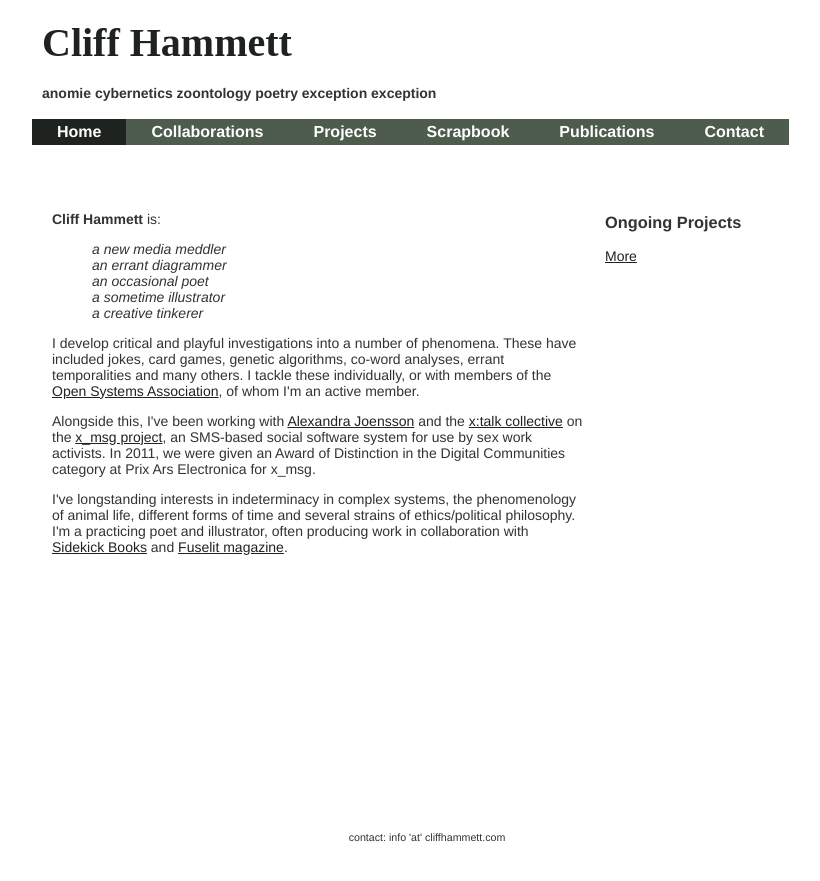
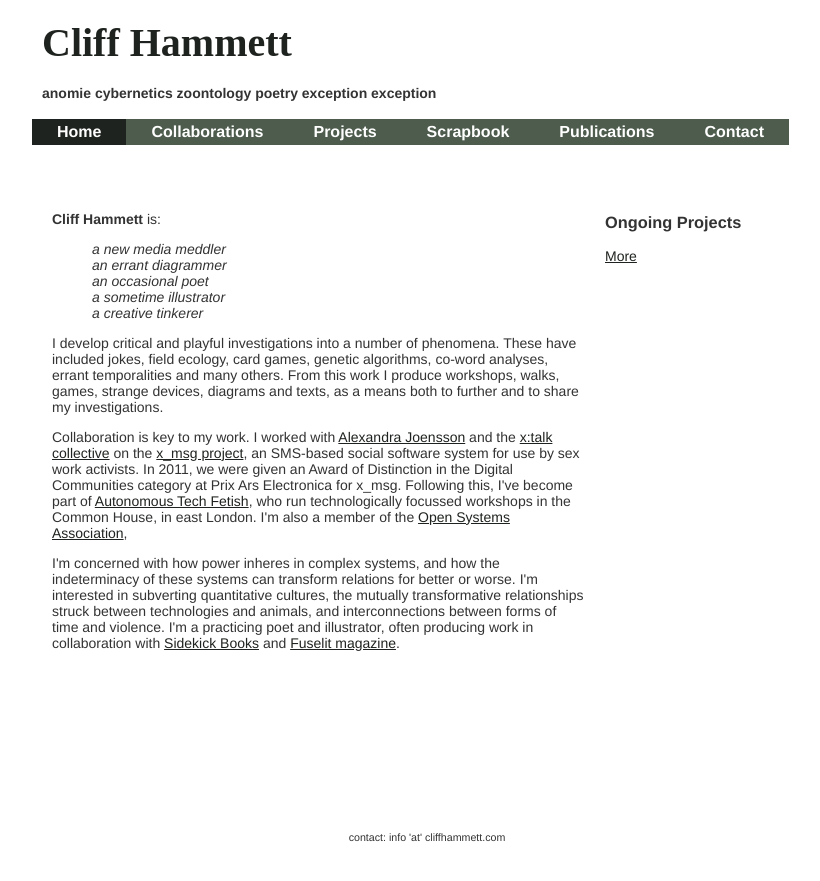
Before and after one commit to dentalplan/dentalplan.github.io, a Jekyll site: the page built from index.html, in a window 1280 px wide. Shown: the top 881 px of the page, without its empty margins (213-1033 px from the left). Built offline with Jekyll 4.4.1, drawn with Linux system fonts in a browser that asks for light colours; Markdown is read by kramdown in place of the engine named in the settings.

Commit message:
updating front text, fixing menu probs

```diff
--- a/index.html
+++ b/index.html
@@ -20,23 +20,25 @@ title: Home
 
 		<p>
 			I develop critical and playful investigations into a number of phenomena.  These have included jokes,
-			card games, genetic algorithms, co-word analyses, errant temporalities and many others. I tackle these
-			individually, or with members of the <a href="http://www.opensystem.org.uk">Open Systems Association</a>,
-			of whom I'm an active member.
+			field ecology, card games, genetic algorithms, co-word analyses, errant temporalities and many others.
+			From this work I produce workshops, walks, games, strange devices, diagrams and texts, as a means
+			both to further and to share my investigations.
 		</p>
-
 		<p>
-			Alongside this, I've been working with <a href="http://www.motheringamplified.com">Alexandra Joensson</a>
+			Collaboration is key to my work. I worked with <a href="http://www.motheringamplified.com">Alexandra Joensson</a>
 			and the <a href="http://www.xtalkproject.net">x:talk collective</a> on the <a href="http://xmsg.org.uk">x_msg project</a>,
 			an SMS-based social software system for use by sex work activists.  In 2011, we were given an Award of
-			Distinction in the Digital Communities category at Prix Ars Electronica for x_msg.
+			Distinction in the Digital Communities category at Prix Ars Electronica for x_msg. Following this, I've become part
+			of <a href="http://www.commonhouse.org.uk/whos-involved/autonomous-tech-fetish/">Autonomous Tech Fetish</a>,
+			who run technologically focussed workshops in the Common House, in east London. I'm also a member of the
+			<a href="http://www.opensystem.org.uk">Open Systems Association</a>,
 		</p>
-
 		<p>
-			I've longstanding interests in indeterminacy in complex systems, the phenomenology of animal life, different
-			forms of time and several strains of ethics/political philosophy. I'm a practicing poet and illustrator,
-			often producing work in collaboration with <a href="http://www.drfulminare.com">Sidekick Books</a> and
-		<a href="http://www.fuselit.co.uk">Fuselit magazine</a>.
+			I'm concerned with how power inheres in complex systems, and how the indeterminacy of these systems can transform
+			relations for better or worse. I'm interested in subverting quantitative cultures, the mutually transformative
+			relationships struck between technologies and animals, and interconnections between forms of time and violence. I'm a
+			practicing poet and illustrator, often producing work in collaboration with <a href="http://www.drfulminare.com">Sidekick Books</a>
+			and <a href="http://www.fuselit.co.uk">Fuselit magazine</a>.
 		</p>
      </td>
      <td width = 180px>
--- a/style.css
+++ b/style.css
@@ -221,8 +221,9 @@ nav a:hover {
 body#home a#homenav,
 body#about a#aboutnav,
 body#collab a#collabnav,
-body#project a#orojectnav,
+body#project a#projectnav,
 body#scrap a#scrapnav,
+body#publications a#pubnav,
 body#contact a#connav {
 	color: white;
 	background-color: #1F231F;
```
